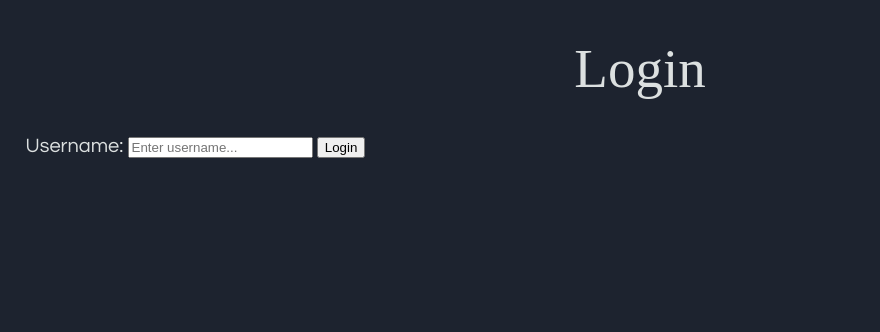
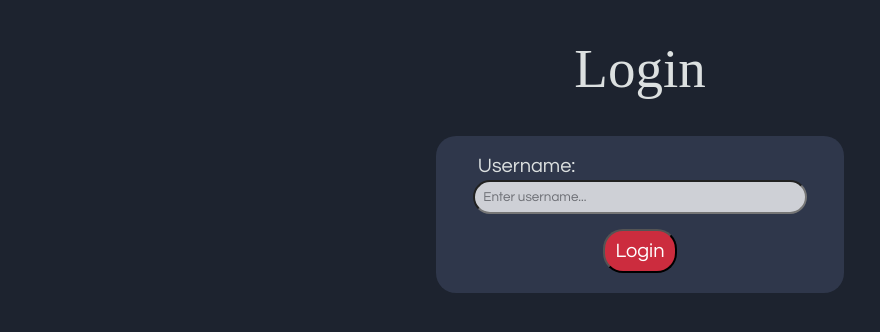
Before and after one commit to msmithp/ConcertFinder, a Flask app: page / in a window 1280 px wide. Shown: the part 61-393 px from the top of the page, without its empty margins (0-880 px from the left). Run offline with Flask 3, Linux system fonts and the light colour scheme; some web fonts are replaced.

Commit message:
Improved login style

```diff
--- a/static/style.css
+++ b/static/style.css
@@ -48,6 +48,57 @@ h3 {
 	color: #dce0e0;
 	background: #cc2c3e;
 }
+
+button {
+	color: #ffffff;
+	background-color: #cc2c3e;
+	font-family: "Questrial", sans-serif;
+	font-size: 20px;
+	border-radius: 20px;
+	padding: 10px;
+}
+
+/* * * * * * * * * * * * * * * * * * * * * * * * * *
+ *                      LOGIN                      *
+ * * * * * * * * * * * * * * * * * * * * * * * * * */
+
+.login {
+	text-align: center;
+	margin: 0 auto;
+	width: 30%;
+	padding: 20px;
+	border-radius: 20px;
+	background-color: #2f374b;
+}
+
+.login input {
+	border-radius: 20px;
+	padding: 8px;
+	transition: 0.1s;
+	width: 85%;
+	display: inline-block;
+	background-color: #ced0d6;
+	font-family: "Questrial";
+}
+
+.login label {
+	float: left;
+	padding: 0 6% 1% 6%;
+	display: block;
+}
+
+.login button {
+	text-align: center;
+	margin: auto;
+	margin-top: 15px;
+	display: block;
+}
+
+.login ::placeholder {
+	font-family: "Questrial";
+	color: #6d6f75;
+}
+
 
 /* * * * * * * * * * * * * * * * * * * * * * * * * *
  *                     TABLES                      *
@@ -142,7 +193,7 @@ tr {
 
 .cell h1 {
 	font-size: 30px;
-	line-height: 30px;
+	line-height: 38px;
 	margin-left: 2%;
 	margin-right: 2%;
 }
@@ -234,6 +285,7 @@ li a:hover:not(.active) {
 
 .searchbar ::placeholder {
 	color: #858b99;
+	font-family: "Questrial";
 }
 
 .searchbar input:focus {
@@ -241,9 +293,14 @@ li a:hover:not(.active) {
 	transition: 0.1s;
 }
 
+.searchbar button {
+	margin-top: 10px;
+}
+
 /* * * * * * * * * * * * * * * * * * * * * * * * * *
  *                  STYLED LIST                    *
  * * * * * * * * * * * * * * * * * * * * * * * * * */
+
 .styledlist {
 	text-align: center;
 	margin: auto;
```
